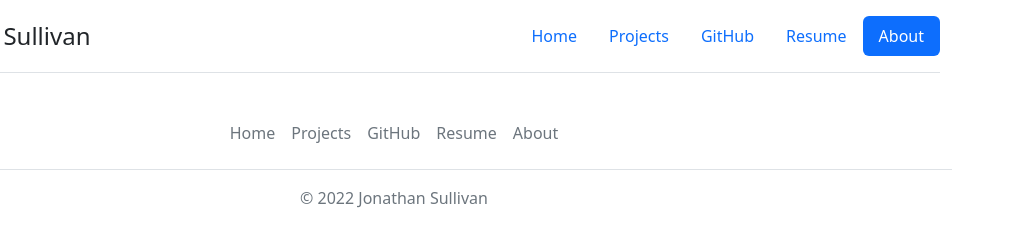
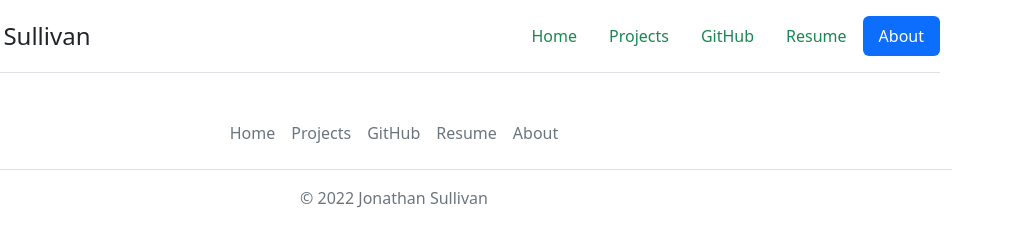
Before and after one commit to jsullivan1201/website, a plain HTML site: page about.html in a window 1280 px wide. Shown: the full height of the page, 246-1280 px from the left. Drawn offline with nearby package versions, Linux system fonts and the light colour scheme.

Commit message:
green header text

```diff
--- a/about.html
+++ b/about.html
@@ -18,15 +18,18 @@
               </a>
 
               <ul class="nav nav-pills">
-                <li class="nav-item"><a href="index.html" class="nav-link" aria-current="page">Home</a></li>
-                <li class="nav-item"><a href="projects.html" class="nav-link">Projects</a></li>
-                <li class="nav-item"><a href="https://github.com/jsullivan1201" class="nav-link">GitHub</a></li>
-                <li class="nav-item"><a href="Jonathan Sullivan Resume.pdf" class="nav-link">Resume</a></li>
+                <li class="nav-item"><a href="index.html" class="nav-link text-success" aria-current="page">Home</a></li>
+                <li class="nav-item"><a href="projects.html" class="nav-link text-success">Projects</a></li>
+                <li class="nav-item"><a href="https://github.com/jsullivan1201" class="nav-link text-success">GitHub</a></li>
+                <li class="nav-item"><a href="Jonathan Sullivan Resume.pdf" class="nav-link text-success">Resume</a></li>
                 <li class="nav-item"><a href="about.html" class="nav-link active">About</a></li>
               </ul>
             </header>
           </div>
     </div>
+    <div class="container">
+
+      </div>
     <div class="container">
         <footer class="py-3 my-4">
           <ul class="nav justify-content-center border-bottom pb-3 mb-3">
```
Also changed, not shown: index.html (+4 -10 lines), projects.html (+4 -4 lines).
